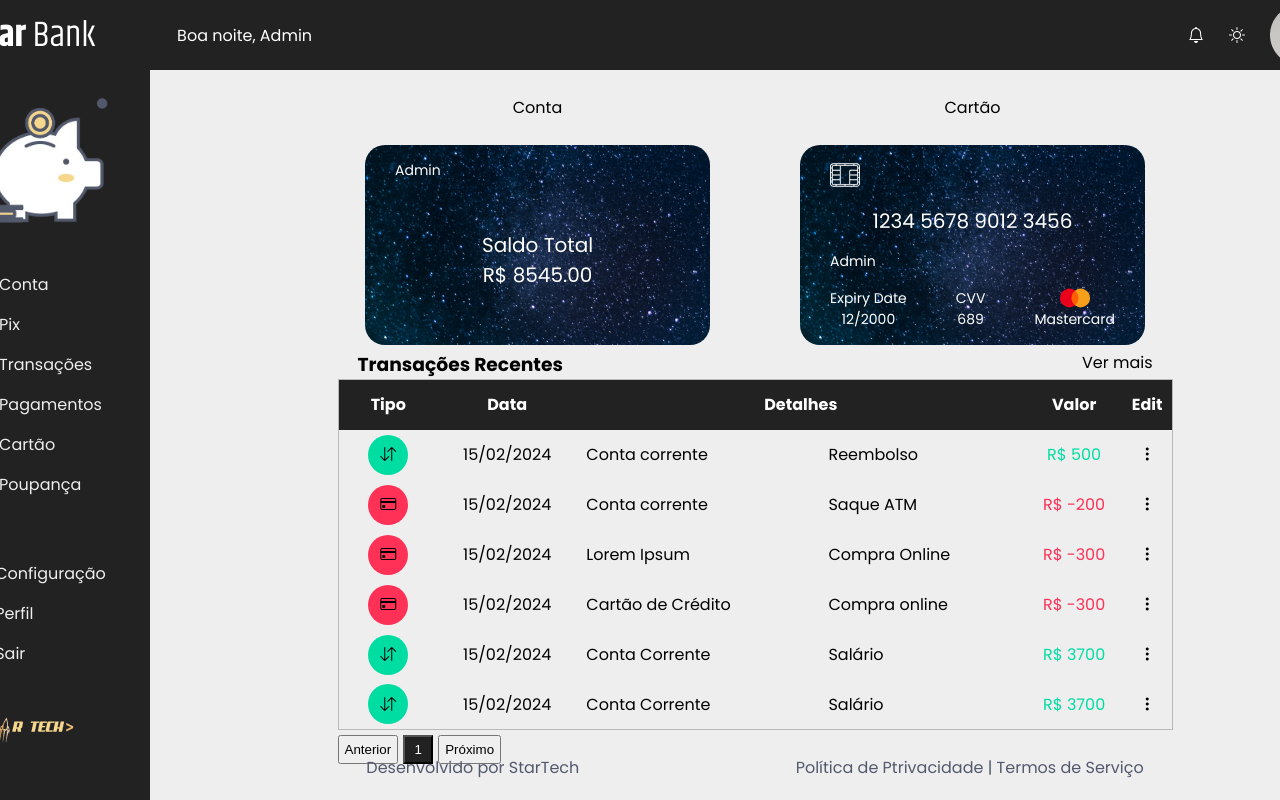
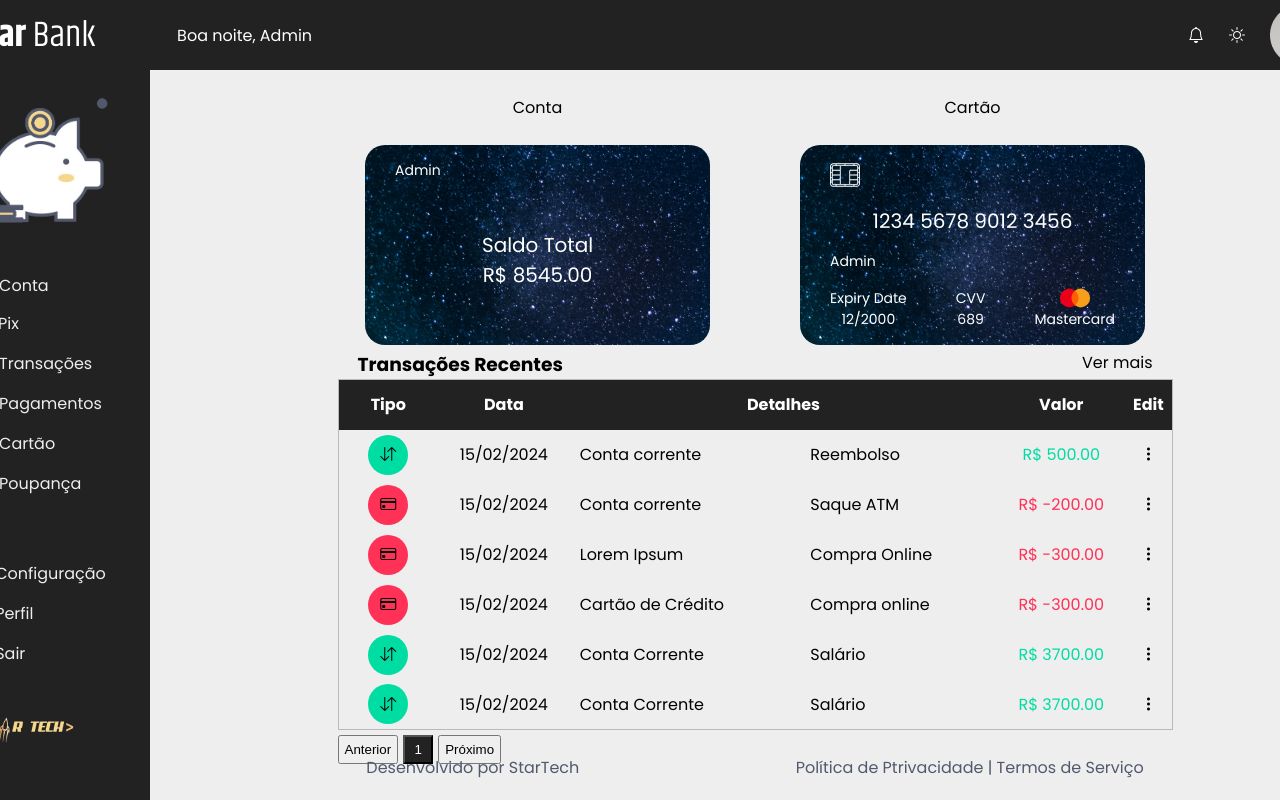
Before and after one commit to marina-barbosa/starbank-backend-v1, an Angular app: page / in a window 1280 px wide. Shown: the top 800 px of the page. Built offline with nearby package versions, Linux system fonts and the light colour scheme.

Commit message:
feat: troquei pix png por svg

```diff
--- a/src/app/dashboard/home/home.component.html
+++ b/src/app/dashboard/home/home.component.html
@@ -18,7 +18,15 @@
       <img class="porquin" src="../../../assets/porquin.png">
       <div class="side-mid">
         <a href=""><i class="bi bi-wallet2"></i>Conta</a>
-        <a href=""><img src="../../../assets/pixicon.png" alt="" srcset="">Pix</a>
+        <a class="iconpix" href=""><div>
+          <svg viewBox="0 0 512 512" xmlns="http://www.w3.org/2000/svg">
+            <defs/>
+            <g fill="#4BB8A9" fill-rule="evenodd">
+              <path d="M112.57 391.19c20.056 0 38.928-7.808 53.12-22l76.693-76.692c5.385-5.404 14.765-5.384 20.15 0l76.989 76.989c14.191 14.172 33.045 21.98 53.12 21.98h15.098l-97.138 97.139c-30.326 30.344-79.505 30.344-109.85 0l-97.415-97.416h9.232zm280.068-271.294c-20.056 0-38.929 7.809-53.12 22l-76.97 76.99c-5.551 5.53-14.6 5.568-20.15-.02l-76.711-76.693c-14.192-14.191-33.046-21.999-53.12-21.999h-9.234l97.416-97.416c30.344-30.344 79.523-30.344 109.867 0l97.138 97.138h-15.116z"/>
+              <path d="M22.758 200.753l58.024-58.024h31.787c13.84 0 27.384 5.605 37.172 15.394l76.694 76.693c7.178 7.179 16.596 10.768 26.033 10.768 9.417 0 18.854-3.59 26.014-10.75l76.989-76.99c9.787-9.787 23.331-15.393 37.171-15.393h37.654l58.3 58.302c30.343 30.344 30.343 79.523 0 109.867l-58.3 58.303H392.64c-13.84 0-27.384-5.605-37.171-15.394l-76.97-76.99c-13.914-13.894-38.172-13.894-52.066.02l-76.694 76.674c-9.788 9.788-23.332 15.413-37.172 15.413H80.782L22.758 310.62c-30.344-30.345-30.344-79.524 0-109.868"/>
+            </g>
+          </svg><span>Pix</span>
+        </div></a>
         <a href=""><i class="bi bi-arrow-down-up"></i>Transações</a>
         <a href=""><i class="bi bi-upc-scan"></i>Pagamentos</a>
         <a href=""><i class="bi bi-credit-card"></i>Cartão</a>
@@ -92,7 +100,7 @@
                 <td>{{ transacao.data | date:'dd/MM/yyyy' }}</td>
                 <td>{{ transacao.detalhes[0] }}</td>
                 <td>{{ transacao.detalhes[1] }}</td>
-                <td [ngStyle]="{'color': transacao.valor >= 0 ? 'var(--verde)' : 'var(--vermelho)'}">R$ {{ transacao.valor }}</td>
+                <td [ngStyle]="{'color': transacao.valor >= 0 ? 'var(--verde)' : 'var(--vermelho)'}">R$ {{ (transacao.valor).toFixed(2) }}</td>
 
                 <td><i class="bi bi-three-dots-vertical"></i></td>
               </tr>
--- a/src/app/dashboard/home/home.component.scss
+++ b/src/app/dashboard/home/home.component.scss
@@ -70,9 +70,24 @@
   justify-content: space-around;
 }
 
-.sidebar a:hover {
+.sidebar .side-mid svg path {
+  fill: #fff;
+}
+
+.iconpix div {
+  margin-bottom: -30px;
+}
+
+.iconpix span {
+  position: relative;
+  top: -30px;
+  left: 30px;
+}
+
+.sidebar a:hover,
+.sidebar a:hover svg path {
   color: var(--amarelo);
-  // background: #fff;
+  fill: var(--amarelo);
 }
 
 .porquin {
```
